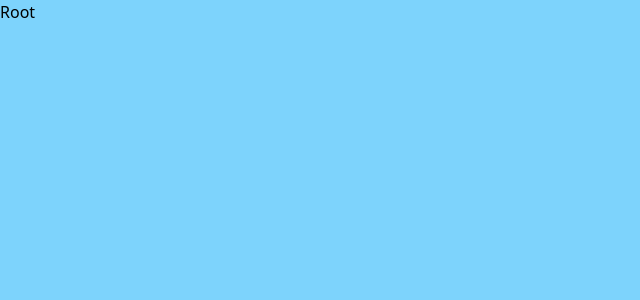
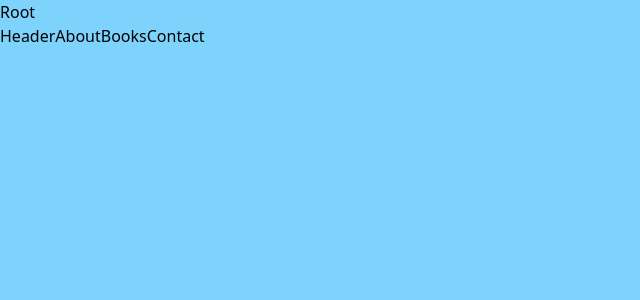
Before and after one commit to maxzz/routes-router, a React (Vite) app: page / in a window 1280 px wide. Shown: the top 300 px of the page, without its empty margins (0-640 px from the left). Built offline with nearby package versions, Linux system fonts and the light colour scheme.

Commit message:
WIP. fix vitejs aliases

```diff
--- a/src/App.tsx
+++ b/src/App.tsx
@@ -1,14 +1,16 @@
 import { RouterProvider, createBrowserRouter } from "react-router-dom";
 import { Root } from "./components/0-root";
 import { ErrorPage } from "./components/9-error";
+import { About, Books, Contacts } from "./components/2-pages";
 
 const router = createBrowserRouter([{
     path: "/",
     element: <Root />,
     errorElement: <ErrorPage />,
     children: [
-        { path: "/about", element: <div>About</div> },
-        { path: "/contact", element: <div>Contact</div> },
+        { path: "/about", element: <About /> },
+        { path: "/books", element: <Books /> },
+        { path: "/contact", element: <Contacts /> },
     ],
 }]);
 
--- a/src/components/0-root/index.tsx
+++ b/src/components/0-root/index.tsx
@@ -1,5 +1,12 @@
+import { Header } from "../1-header";
+
 export function Root() {
     return (
-        <div className="h-screen bg-sky-300">Root</div>
+        <div className="h-screen bg-sky-300">
+            <div className="">
+                Root
+                <Header />
+            </div>
+        </div>
     );
 }
--- /dev/null
+++ b/src/components/1-header/index.tsx
@@ -0,0 +1,14 @@
+import { HTMLAttributes } from 'react';
+import { classNames } from '@/utils/classnames';
+import { Link } from 'react-router-dom';
+
+export function Header({ className, ...rest }: HTMLAttributes<HTMLDivElement>) {
+    return (
+        <div className={classNames("", className)} {...rest}>
+            Header
+            <Link to="/about">About</Link>
+            <Link to="/books">Books</Link>
+            <Link to="/contact">Contact</Link>
+        </div>
+    );
+}
--- a/vite.config.ts
+++ b/vite.config.ts
@@ -11,7 +11,7 @@ export default defineConfig({
     },
     resolve: {
         alias: {
-            '@/': path.resolve(__dirname, './src/'),
+            '@': path.resolve(__dirname, './src'),
         },
     },
 });
```
